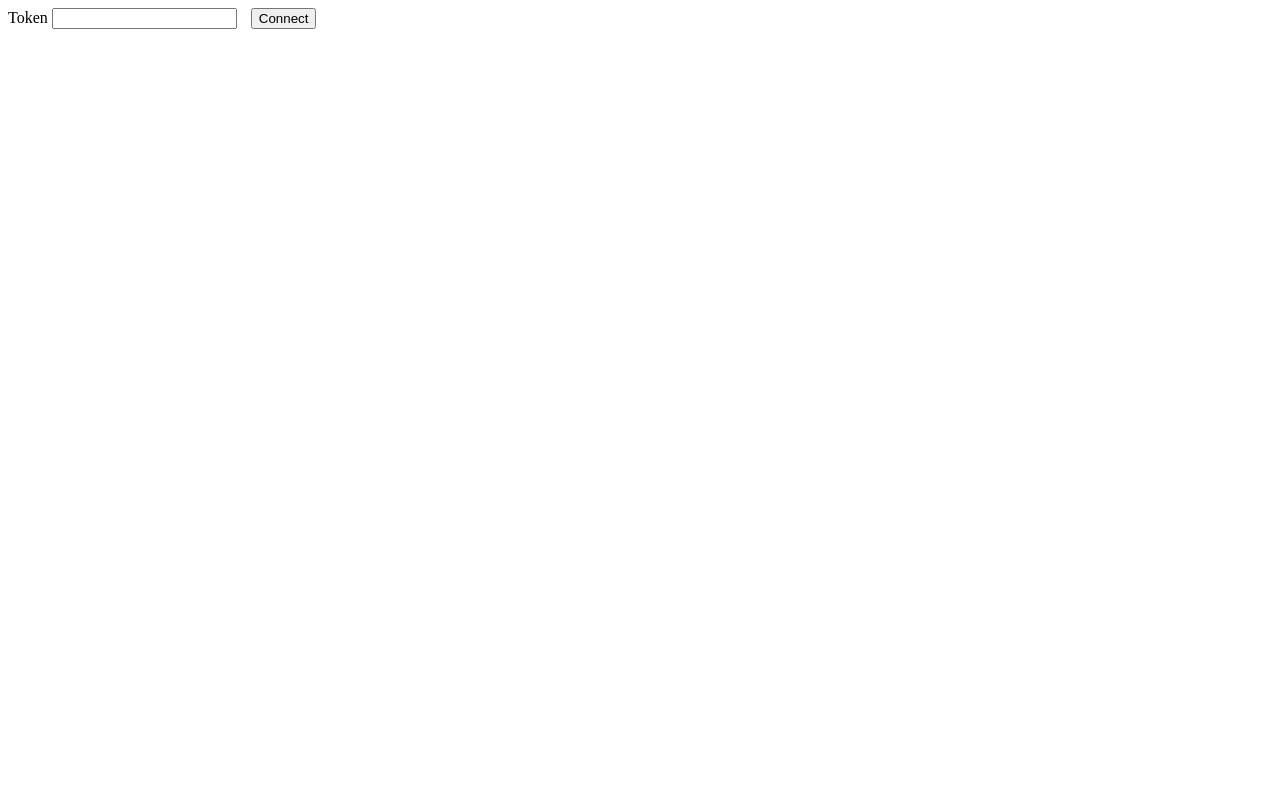
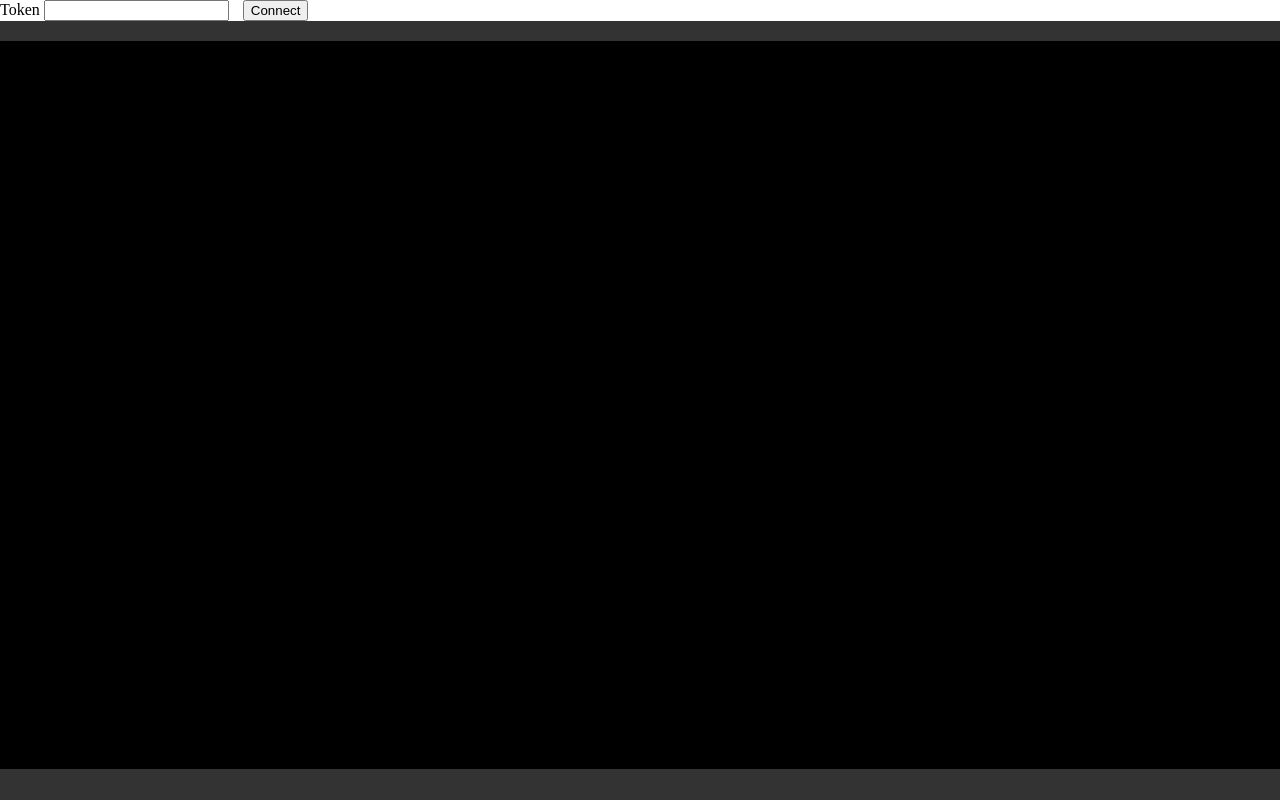
Before and after one commit to vlyamzin/webrtc-test, a plain HTML site: page twilio_receiver.html in a window 1280 px wide. Drawn offline with Linux system fonts and the light colour scheme.

Commit message:
Was added resizing in page receiver-twilio.html

```diff
--- a/resizing.js
+++ b/resizing.js
@@ -12,7 +12,7 @@ function refreshContentSize(){
 
   let margin;
 
-    console.log(sdk_container, iFrame , contentWidth > 0 , contentHeight > 0)
+
   if (sdk_container && iFrame && contentWidth > 0 && contentHeight > 0) {
     if (isVertical()) {
       scale = (window.innerWidth / contentWidth);
--- a/twilio_receiver.html
+++ b/twilio_receiver.html
@@ -9,6 +9,15 @@
     <script src="//sdk.twilio.com/js/video/releases/2.15.3/twilio-video.min.js"></script>
 
     <style>
+        body {
+            margin: 0;
+            padding: 0;
+            background: #333;
+        }
+        #tokenId, #room-name {
+            background: white;
+        }
+
         #tokenId>* {
             display: inline-block;
         }
@@ -17,11 +26,21 @@
             margin-left: 10px;
         }
 
-        #received-content {
-            width: 1024px;
-            height: 768px;
+        #received-content-twilio {
+            /*width: 1024px;*/
+            /*height: 768px;*/
             margin-top: 20px;
             background-color: #000;
+        }
+        .video {
+            display: block;
+            height: 100%;
+            max-height: 100%;
+            max-width: 100%;
+            margin: auto;
+        }
+        .video-block {
+            height: 91vh;
         }
     </style>
 </head>
@@ -36,6 +55,10 @@
 
     <div id="room-name"></div>
 
+    <div class="video-block">
+        <video id="received-content-twilio" autoplay class="video"></video>
+    </div>
+
     <script src="twilio_receiver.js"></script>
 
 </body>
--- a/twilio_receiver.js
+++ b/twilio_receiver.js
@@ -24,10 +24,12 @@ class TWLReceiver {
 
 
         this.room.on('trackSubscribed', track => {
+            const container = document.querySelector('#received-content-twilio')
             if (track && track.name === 'Screensharing') {
                 const video = track.attach();
                 video.id = 'received-content';
-                document.body.appendChild(video);
+                container.appendChild(video)
+                // document.body.appendChild(video);
             }
         });
 
```
Also changed, not shown: index.html (+2 -2 lines), receiver.html (+2 -2 lines).
